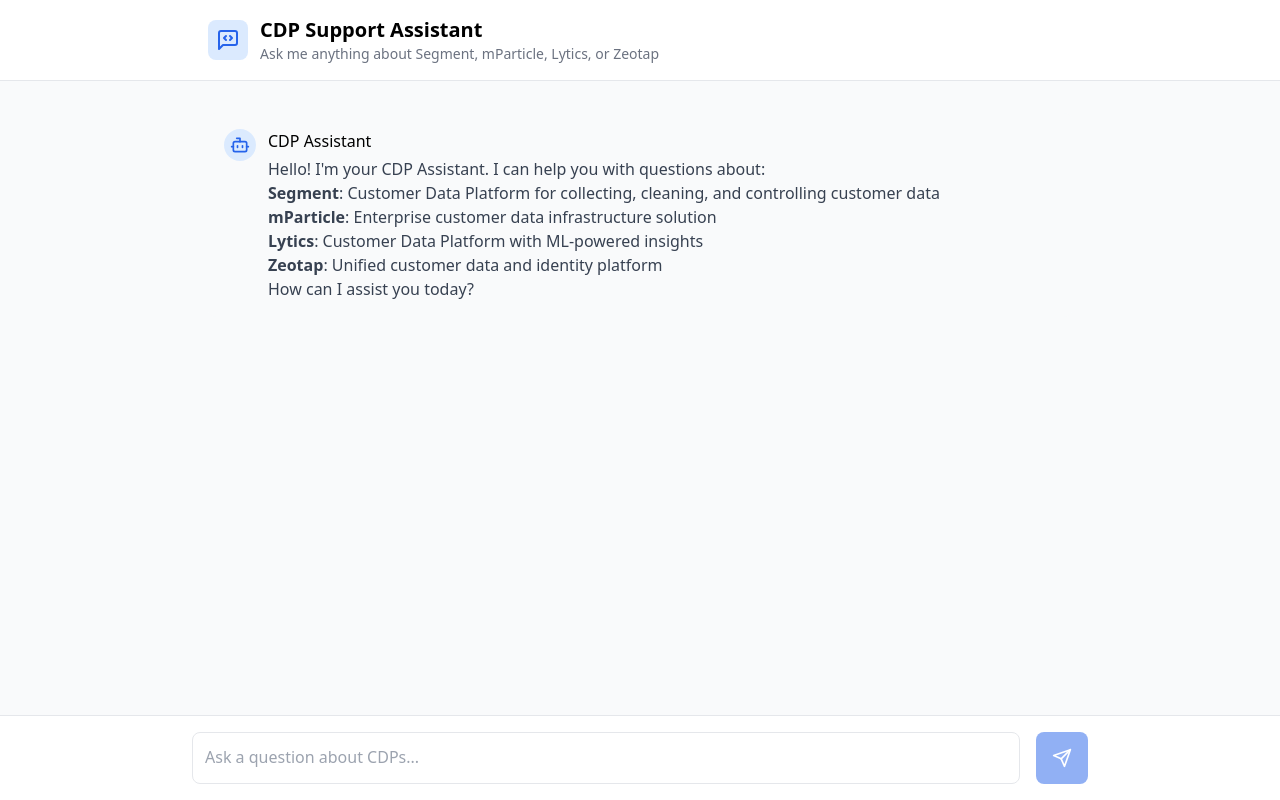
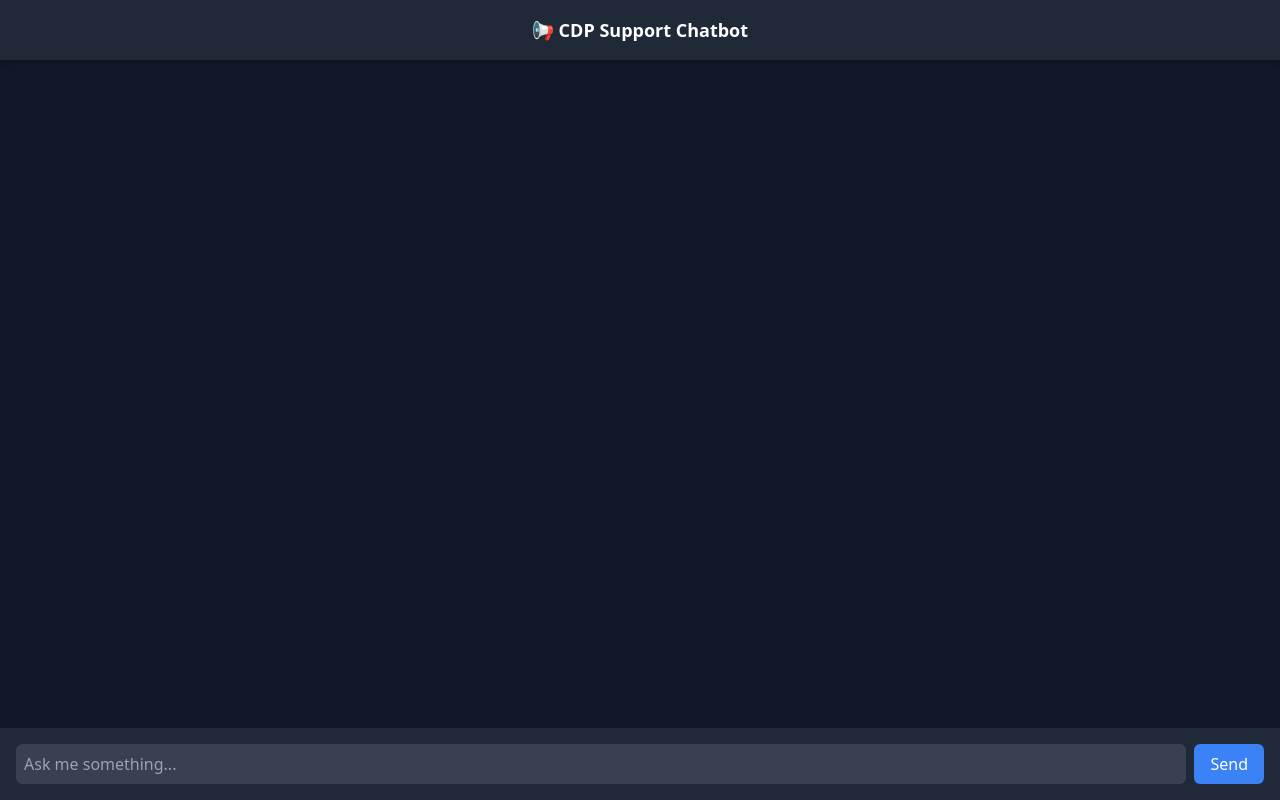
Before and after one commit to maheshlakki/Building-a-Support-Agent-Chatbot-for-CDP-, a React (Vite) app: page / in a window 1280 px wide. Built offline with nearby package versions, Linux system fonts and the light colour scheme.

Commit message:
Update App.tsx

```diff
--- a/src/App.tsx
+++ b/src/App.tsx
@@ -1,72 +1,66 @@
-import React, { useState } from 'react';
-import { MessageSquareCode } from 'lucide-react';
-import { Message, CDPs } from './types';
-import { ChatMessage } from './components/ChatMessage';
-import { ChatInput } from './components/ChatInput';
-import { generateResponse } from './utils/chatbot';
+import { useState } from "react";
 
-function App() {
-  const [messages, setMessages] = useState<Message[]>([
-    {
-      id: '1',
-      type: 'bot',
-      content: `Hello! I'm your CDP Assistant. I can help you with questions about:
+export default function Chatbot() {
+  const [messages, setMessages] = useState<{ text: string; sender: string }[]>(
+    []
+  );
+  const [input, setInput] = useState("");
 
-${CDPs.map(cdp => `- **${cdp.name}**: ${cdp.description}`).join('\n')}
+  const handleSend = async () => {
+    if (!input.trim()) return;
 
-How can I assist you today?`,
-      timestamp: new Date()
-    }
-  ]);
+    const userMessage = { text: input, sender: "user" };
+    setMessages([...messages, userMessage]);
+    setInput("");
 
-  const handleSendMessage = (content: string) => {
-    // Add user message
-    const userMessage: Message = {
-      id: Date.now().toString(),
-      type: 'user',
-      content,
-      timestamp: new Date()
-    };
-
-    // Generate bot response
-    const botResponse: Message = {
-      id: (Date.now() + 1).toString(),
-      type: 'bot',
-      content: generateResponse(content),
-      timestamp: new Date()
-    };
-
-    setMessages(prev => [...prev, userMessage, botResponse]);
+    // Simulate bot response (Replace with API call)
+    setTimeout(() => {
+      setMessages((prev) => [
+        ...prev,
+        { text: `You asked: ${input}`, sender: "bot" },
+      ]);
+    }, 1000);
   };
 
   return (
-    <div className="flex flex-col h-screen bg-gray-50">
+    <div className="flex flex-col h-screen bg-gray-900 text-white">
       {/* Header */}
-      <header className="bg-white border-b">
-        <div className="max-w-4xl mx-auto px-4 py-4 flex items-center gap-3">
-          <div className="w-10 h-10 bg-blue-100 rounded-lg flex items-center justify-center">
-            <MessageSquareCode className="w-6 h-6 text-blue-600" />
-          </div>
-          <div>
-            <h1 className="text-xl font-semibold">CDP Support Assistant</h1>
-            <p className="text-sm text-gray-500">Ask me anything about Segment, mParticle, Lytics, or Zeotap</p>
-          </div>
-        </div>
-      </header>
-
-      {/* Chat Messages */}
-      <div className="flex-1 overflow-y-auto">
-        <div className="max-w-4xl mx-auto px-4 py-8 space-y-6">
-          {messages.map(message => (
-            <ChatMessage key={message.id} message={message} />
-          ))}
-        </div>
+      <div className="bg-gray-800 p-4 text-lg font-semibold text-center shadow-md">
+        📢 CDP Support Chatbot
       </div>
 
-      {/* Input Area */}
-      <ChatInput onSendMessage={handleSendMessage} />
+      {/* Chat Area */}
+      <div className="flex-1 overflow-y-auto p-4 space-y-4">
+        {messages.map((msg, index) => (
+          <div key={index} className={`flex ${msg.sender === "user" ? "justify-end" : "justify-start"}`}>
+            <div
+              className={`rounded-lg px-4 py-2 max-w-xs ${
+                msg.sender === "user" ? "bg-blue-500 text-white" : "bg-gray-700"
+              }`}
+            >
+              {msg.text}
+            </div>
+          </div>
+        ))}
+      </div>
+
+      {/* Input Field */}
+      <div className="p-4 bg-gray-800 flex items-center">
+        <input
+          type="text"
+          className="flex-1 p-2 rounded-md bg-gray-700 border-none text-white focus:ring-2 focus:ring-blue-400"
+          placeholder="Ask me something..."
+          value={input}
+          onChange={(e) => setInput(e.target.value)}
+          onKeyPress={(e) => e.key === "Enter" && handleSend()}
+        />
+        <button
+          className="ml-2 px-4 py-2 bg-blue-500 hover:bg-blue-600 rounded-md"
+          onClick={handleSend}
+        >
+          Send
+        </button>
+      </div>
     </div>
   );
 }
-
-export default App;
```
